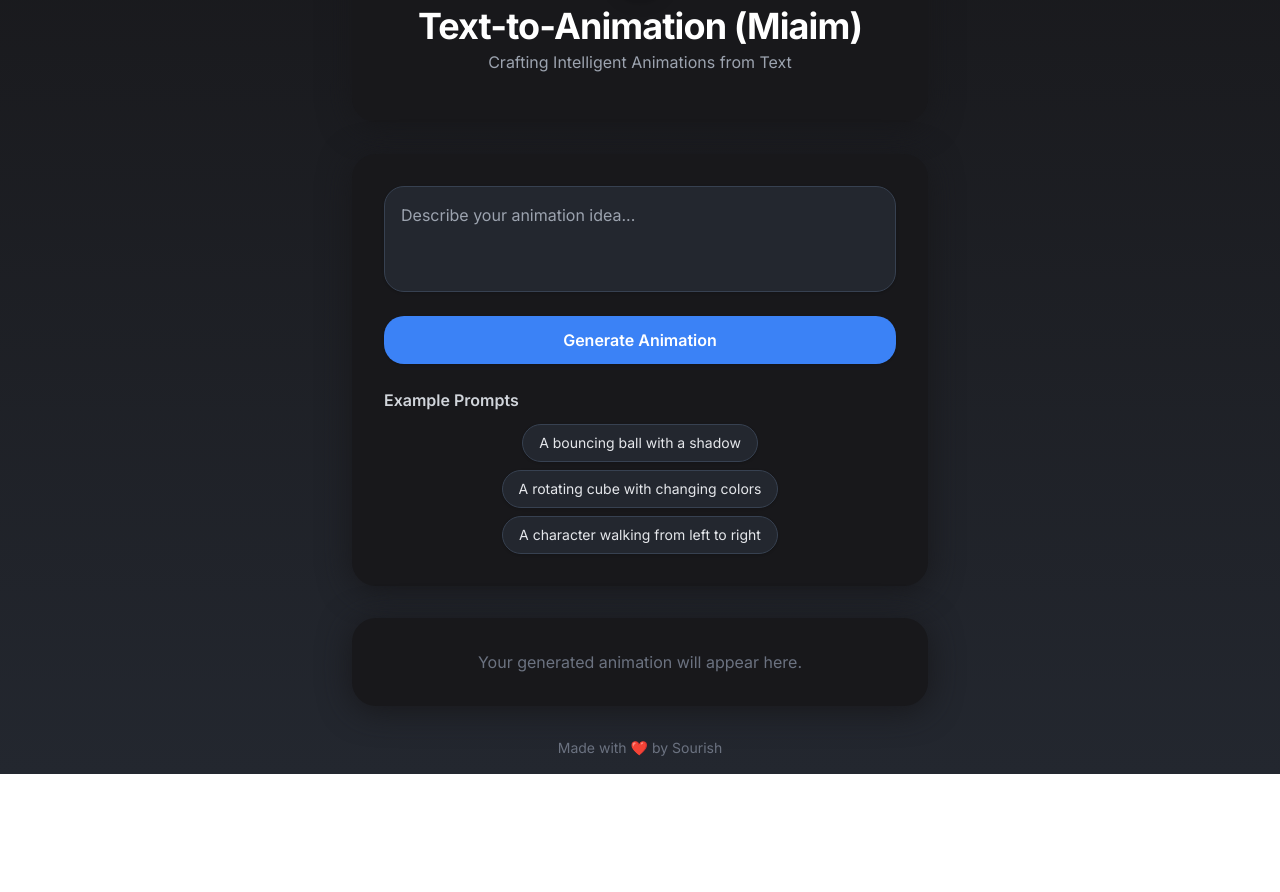
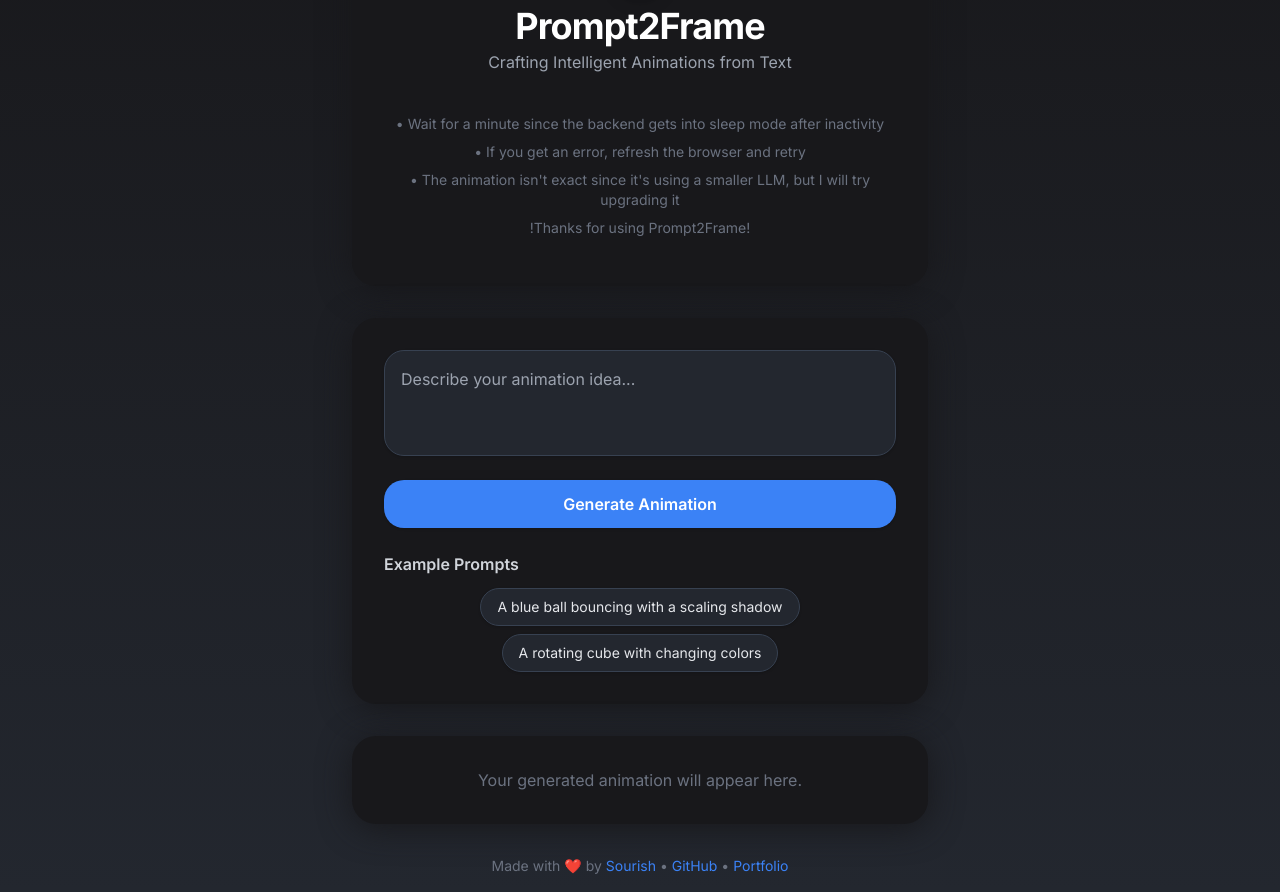
Before and after one commit to sourize/Prompt2Frame, a Next.js app in the folder frontend/: page / in a window 1280 px wide. Shown: the part 130-1022 px from the top of the page. Before the commit the page ends 904 px from the top, so only its background shows below. Built offline with nearby package versions, Linux system fonts and the light colour scheme.

Commit message:
Initial commit

```diff
--- a/frontend/app/layout.tsx
+++ b/frontend/app/layout.tsx
@@ -2,8 +2,11 @@ import './globals.css';
 import type { Metadata } from 'next';
 
 export const metadata: Metadata = {
-  title: 'Text-to-Animation (Miaim)',
+  title: 'Prompt2Frame',
   description: 'Create animations from text prompts!',
+  icons: {
+    icon: '/favicon.ico',
+  },
 };
 
 export default function RootLayout({
--- a/frontend/app/page.tsx
+++ b/frontend/app/page.tsx
@@ -5,9 +5,8 @@ import { useState, useRef } from 'react';
 import axios from 'axios';
 
 const examples = [
-  "A bouncing ball with a shadow",
-  "A rotating cube with changing colors",
-  "A character walking from left to right"
+  "A blue ball bouncing with a scaling shadow",
+  "A rotating cube with changing colors"
 ];
 
 export default function Home() {
@@ -55,9 +54,9 @@ export default function Home() {
       >
         <div className="flex flex-col items-center mb-4">
           <div className="w-16 h-16 rounded-full bg-gradient-to-tr from-primary to-secondary flex items-center justify-center text-3xl font-bold mb-2 select-none shadow-lg">
-            <span role="img" aria-label="logo">🎬</span>
+            <span role="img" aria-label="logo">🎞️</span>
           </div>
-          <h1 className="text-3xl md:text-4xl font-extrabold text-center mb-1 tracking-tight">Text-to-Animation (Miaim)</h1>
+          <h1 className="text-3xl md:text-4xl font-extrabold text-center mb-1 tracking-tight">Prompt2Frame</h1>
           <motion.p
             initial={{ opacity: 0 }}
             animate={{ opacity: 1 }}
@@ -66,6 +65,17 @@ export default function Home() {
           >
             Crafting Intelligent Animations from Text
           </motion.p>
+          <motion.div
+            initial={{ opacity: 0 }}
+            animate={{ opacity: 1 }}
+            transition={{ delay: 0.7 }}
+            className="text-center text-gray-500 text-sm mt-10 space-y-2"
+          >
+            <p>• Wait for a minute since the backend gets into sleep mode after inactivity</p>
+            <p>• If you get an error, refresh the browser and retry</p>
+            <p>• The animation isn't exact since it's using a smaller LLM, but I will try upgrading it</p>
+            <p>!Thanks for using Prompt2Frame!</p>
+          </motion.div>
         </div>
       </motion.div>
 
@@ -150,7 +160,33 @@ export default function Home() {
 
       {/* Footer */}
       <footer className="text-center text-gray-500 text-sm mb-4">
-        Made with <span className="text-pink-400">❤️</span> by Sourish
+        Made with <span className="text-pink-400">❤️</span> by{' '}
+        <a
+          href="https://x.com/sourize_"
+          target="_blank"
+          rel="noopener noreferrer"
+          className="text-primary hover:text-secondary transition-colors"
+        >
+          Sourish
+        </a>
+        {' • '}
+        <a
+          href="https://github.com/sourize"
+          target="_blank"
+          rel="noopener noreferrer"
+          className="text-primary hover:text-secondary transition-colors"
+        >
+          GitHub
+        </a>
+        {' • '}
+        <a
+          href="https://sourish.xyz"
+          target="_blank"
+          rel="noopener noreferrer"
+          className="text-primary hover:text-secondary transition-colors"
+        >
+          Portfolio
+        </a>
       </footer>
     </div>
   );
```
Also changed, not shown: 1 other file (tests, documents, lock files or other folders).
